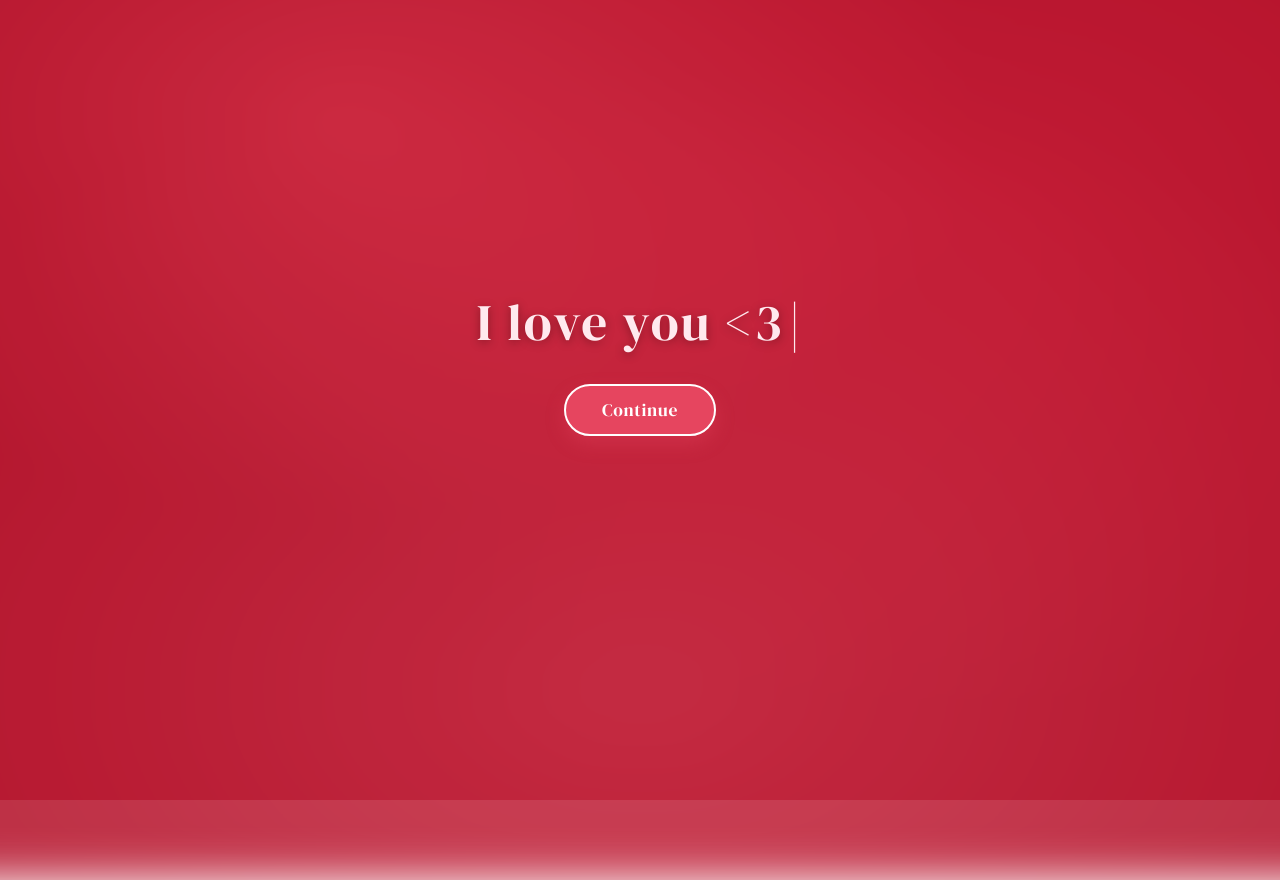
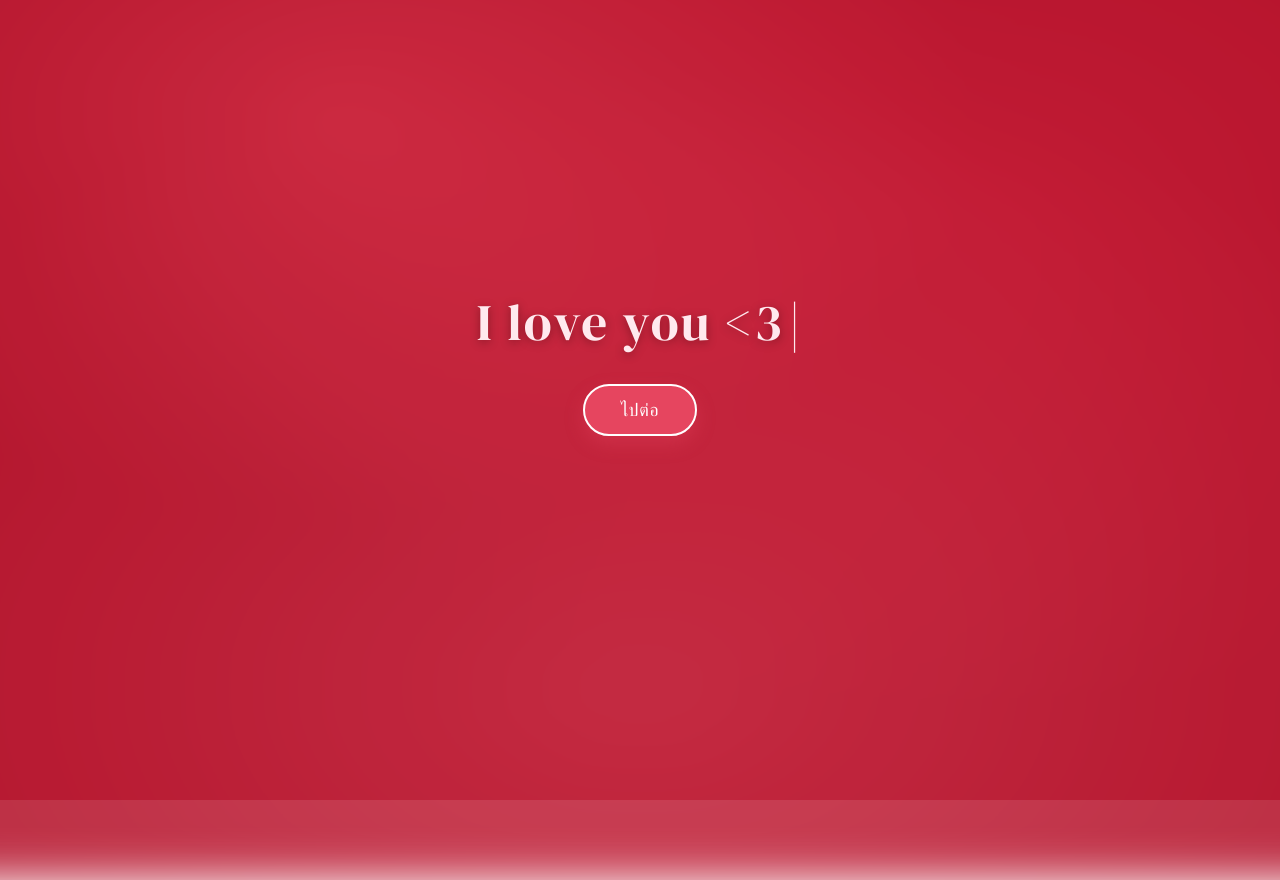
Before and after one commit to guykongthong/valentines_gift_2026, a React (Vite) app: page / in a window 1280 px wide. Shown: the top 880 px of the page. Built offline with nearby package versions, Linux system fonts and the light colour scheme.

Commit message:
changed button to thai

```diff
--- a/src/App.tsx
+++ b/src/App.tsx
@@ -19,7 +19,7 @@ function App() {
         cursorBlinkDuration={0.5}
       />
       <button className="continue-btn" type="button">
-        Continue
+        ไปต่อ
       </button>
     </main>
   )
```
